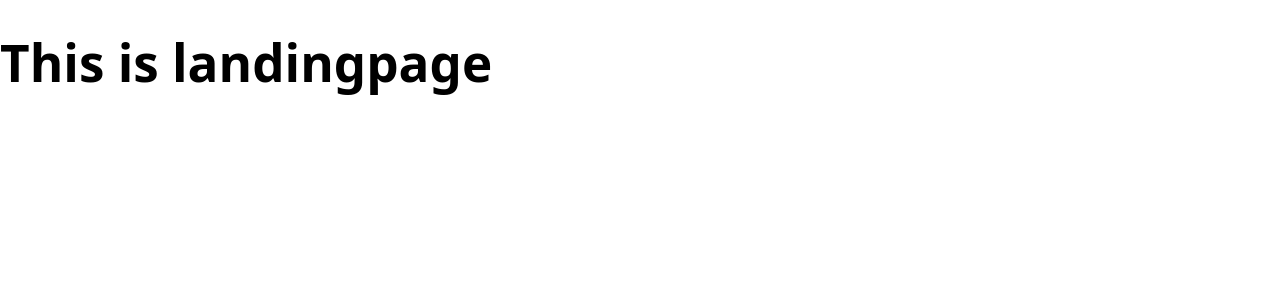
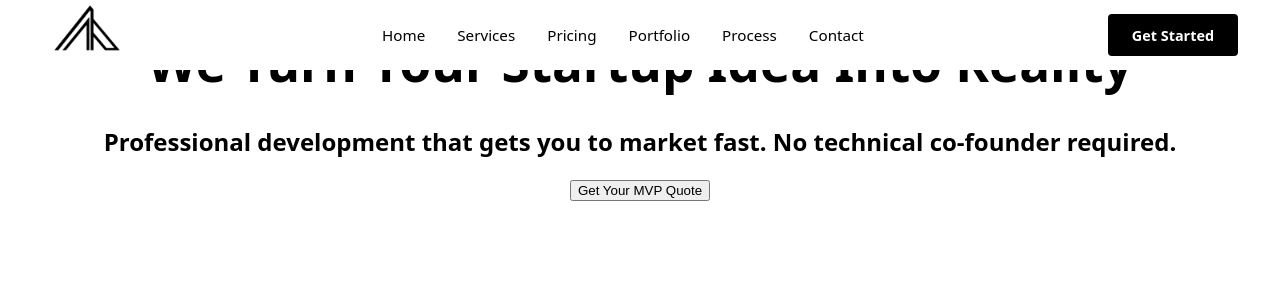
Before and after one commit to HehLul/apex_startups, a React app in the folder website/: page / in a window 1280 px wide. Shown: the top 300 px of the page. Built offline with nearby package versions, Linux system fonts and the light colour scheme; the HTML template or start-up script is replaced by a standard one.

Commit message:
feat(navbar): add nav component

```diff
--- /dev/null
+++ b/website/src/components/Navbar/Navbar.css
@@ -0,0 +1,162 @@
+/* Navbar Container */
+.navbar {
+  position: fixed;
+  top: 0;
+  left: 0;
+  right: 0;
+  background: #fff;
+  /* border-bottom: 1px solid #333; */
+  z-index: 1000;
+  padding: 0;
+}
+
+.navbar-container {
+  max-width: 1200px;
+  margin: 0 auto;
+  display: flex;
+  align-items: center;
+  justify-content: space-between;
+  padding: 0 2rem;
+  height: 70px;
+}
+
+/* Logo */
+.navbar-logo {
+  display: flex;
+  align-items: center;
+}
+.navbar-logo > img {
+  width: 100px;
+}
+
+.navbar-logo-text {
+  font-size: 1.5rem;
+  font-weight: 400;
+  color: #000;
+  text-decoration: none;
+  letter-spacing: -0.5px;
+}
+
+/* Navigation Links */
+.navbar-nav {
+  display: flex;
+  align-items: center;
+}
+
+.navbar-links {
+  display: flex;
+  list-style: none;
+  margin: 0;
+  padding: 0;
+  gap: 2rem;
+}
+
+.navbar-link-item {
+  margin: 0;
+}
+
+.navbar-link {
+  color: #000;
+  text-decoration: none;
+  font-weight: 500;
+  font-size: 0.95rem;
+  transition: color 0.3s ease;
+  padding: 0.5rem 0;
+}
+
+.navbar-link:hover {
+  color: #ccc;
+}
+
+/* CTA Button */
+.navbar-cta {
+  display: flex;
+  align-items: center;
+}
+
+.navbar-cta-button {
+  background: #000;
+  color: #fff;
+  padding: 0.7rem 1.5rem;
+  border-radius: 6px;
+  text-decoration: none;
+  font-weight: 600;
+  font-size: 0.9rem;
+  transition: all 0.3s ease;
+  border: 2px solid #fff;
+}
+
+.navbar-cta-button:hover {
+  background-color: #8b8b8b;
+}
+
+/* Mobile Toggle */
+.navbar-mobile-toggle {
+  display: none;
+  flex-direction: column;
+  cursor: pointer;
+  gap: 4px;
+}
+
+.navbar-mobile-toggle-bar {
+  width: 25px;
+  height: 3px;
+  background: #fff;
+  transition: 0.3s;
+}
+
+/* Responsive Design */
+@media (max-width: 768px) {
+  .navbar-container {
+    padding: 0 1rem;
+  }
+
+  .navbar-nav {
+    display: none;
+  }
+
+  .navbar-cta {
+    display: none;
+  }
+
+  .navbar-mobile-toggle {
+    display: flex;
+  }
+
+  /* Mobile Menu Active State */
+  .navbar-nav.navbar-nav-active {
+    display: flex;
+    position: absolute;
+    top: 100%;
+    left: 0;
+    right: 0;
+    background: #000;
+    border-top: 1px solid #333;
+    padding: 1rem;
+  }
+
+  .navbar-nav.navbar-nav-active .navbar-links {
+    flex-direction: column;
+    width: 100%;
+    gap: 1rem;
+  }
+
+  .navbar-nav.navbar-nav-active .navbar-link {
+    padding: 0.7rem 0;
+    border-bottom: 1px solid #333;
+  }
+
+  .navbar-nav.navbar-nav-active .navbar-link:last-child {
+    border-bottom: none;
+  }
+}
+
+@media (max-width: 480px) {
+  .navbar-container {
+    height: 60px;
+  }
+
+  .navbar-logo-text {
+    font-size: 1.3rem;
+  }
+}
--- /dev/null
+++ b/website/src/components/Navbar/Navbar.jsx
@@ -0,0 +1,60 @@
+import logo from "../../assets/logo_main.png";
+import "./Navbar.css";
+export default function Navbar() {
+  return (
+    <div className="navbar">
+      <div className="navbar-container">
+        <div className="navbar-logo">
+          <img src={logo} alt="" />
+          {/* <span className="navbar-logo-text">ApexStartups</span> */}
+        </div>
+        <nav className="navbar-nav">
+          <ul className="navbar-links">
+            <li className="navbar-link-item">
+              <a href="#home" className="navbar-link">
+                Home
+              </a>
+            </li>
+            <li className="navbar-link-item">
+              <a href="#services" className="navbar-link">
+                Services
+              </a>
+            </li>
+            <li className="navbar-link-item">
+              <a href="#pricing" className="navbar-link">
+                Pricing
+              </a>
+            </li>
+            <li className="navbar-link-item">
+              <a href="#portfolio" className="navbar-link">
+                Portfolio
+              </a>
+            </li>
+            <li className="navbar-link-item">
+              <a href="#process" className="navbar-link">
+                Process
+              </a>
+            </li>
+            <li className="navbar-link-item">
+              <a href="#contact" className="navbar-link">
+                Contact
+              </a>
+            </li>
+          </ul>
+        </nav>
+
+        <div className="navbar-cta">
+          <a href="#contact" className="navbar-cta-button">
+            Get Started
+          </a>
+        </div>
+
+        <div className="navbar-mobile-toggle">
+          <span className="navbar-mobile-toggle-bar"></span>
+          <span className="navbar-mobile-toggle-bar"></span>
+          <span className="navbar-mobile-toggle-bar"></span>
+        </div>
+      </div>
+    </div>
+  );
+}
--- a/website/src/pages/LandingPage/LandingPage.jsx
+++ b/website/src/pages/LandingPage/LandingPage.jsx
@@ -1,8 +1,11 @@
 import "./LandingPage.css";
+import Hero from "../../sections/Hero/Hero";
+import Navbar from "../../components/Navbar/Navbar";
 export default function LandingPage() {
   return (
     <div className="landing-page">
-      <h1>This is landingpage</h1>
+      <Navbar />
+      <Hero />
     </div>
   );
 }
--- /dev/null
+++ b/website/src/sections/Hero/Hero.css
@@ -0,0 +1,3 @@
+.hero-section {
+  text-align: center;
+}
--- /dev/null
+++ b/website/src/sections/Hero/Hero.jsx
@@ -0,0 +1,13 @@
+import "./Hero.css";
+export default function Hero() {
+  return (
+    <div className="hero-section">
+      <h1>We Turn Your Startup Idea Into Reality</h1>
+      <h2>
+        Professional development that gets you to market fast. No technical
+        co-founder required.
+      </h2>
+      <button>Get Your MVP Quote</button>
+    </div>
+  );
+}
```
Also changed, not shown: website/src/assets/logo_main.png (added).
